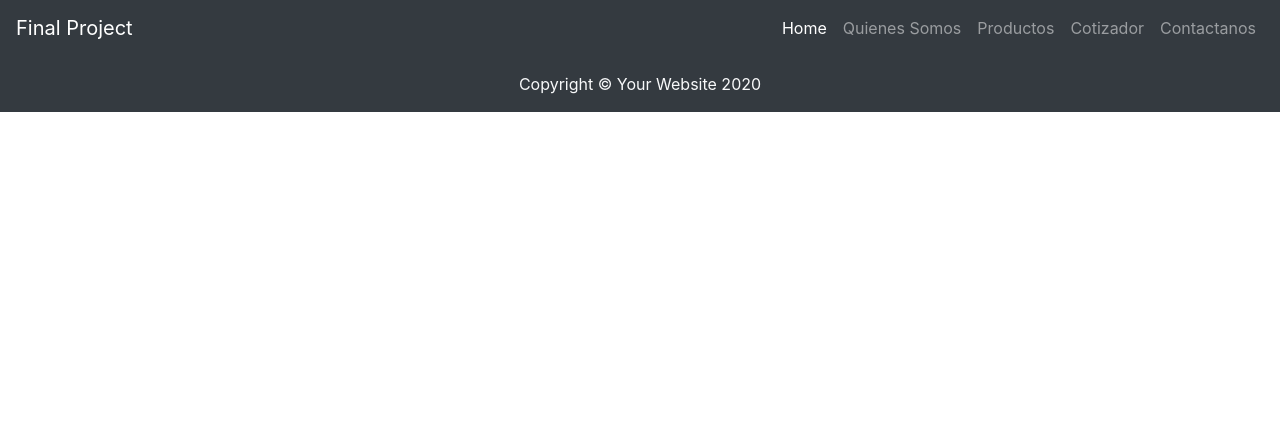
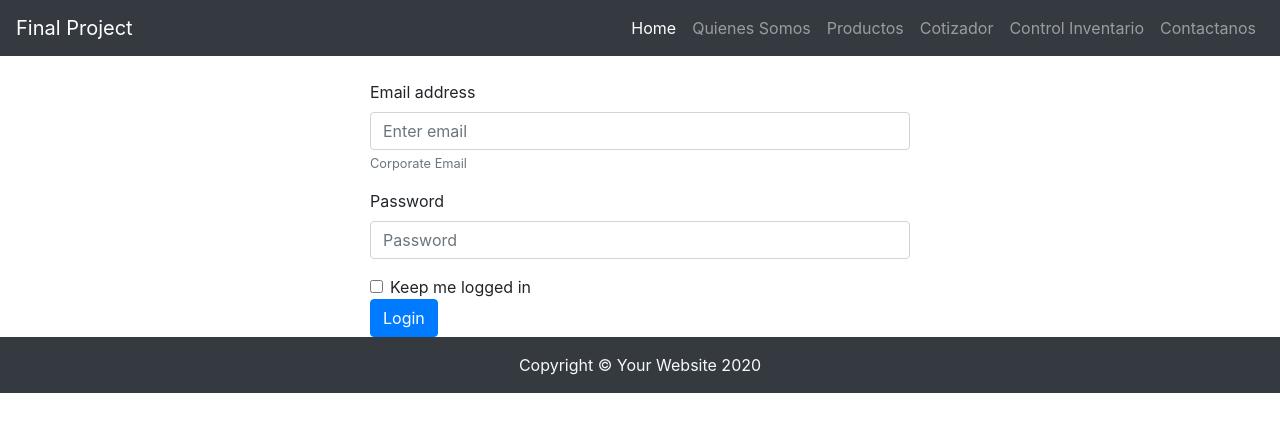
Before and after one commit to andrequera/invenandre, a React (Create React App) app: page /controlinventario in a window 1280 px wide. Shown: the top 432 px of the page. Built offline with nearby package versions, Linux system fonts and the light colour scheme.

Commit message:
Add login

```diff
--- a/src/App.js
+++ b/src/App.js
@@ -8,6 +8,7 @@ import Carousel from './components/Carousel';
 import Cotizante from "./view/cotizante";
 import Footer from './components/Footer';
 import injectContext from "./store/appContext"
+import Control from './view/Control';
 
 
 
@@ -21,7 +22,7 @@ function App() {
         <Switch>
         <Route exact path="/" component={Home} />
           <Route exact path="/rutacotizante" component={Cotizante} />
-
+          <Route exact path="/controlinventario" component={Control} />
         </Switch>
         <Footer />
       </BrowserRouter>
--- a/src/components/Navbar.js
+++ b/src/components/Navbar.js
@@ -23,6 +23,9 @@ const Navbar = () => {
                         <Link className="nav-link" to="/rutacotizante">Cotizador</Link>
                     </li>
                     <li className="nav-item">
+                        <Link className="nav-link" to="/controlinventario">Control Inventario</Link>
+                    </li>
+                    <li className="nav-item">
                         <a className="nav-link" href="#">Contactanos</a>
                     </li>
                 </ul>
--- /dev/null
+++ b/src/view/Control.js
@@ -0,0 +1,33 @@
+import React, { useContext } from 'react'
+import { Context } from "../store/appContext"
+
+const Control = () => {
+    return (
+        <>
+            <div className="container">
+                <div className="row pt-4">
+                    <div className="col-6 offset-3">
+                        <form>
+                            <div class="form-group">
+                                <label for="exampleInputEmail1">Email address</label>
+                                <input type="email" class="form-control" id="exampleInputEmail1" aria-describedby="emailHelp" placeholder="Enter email"></input>
+                                <small id="emailHelp" class="form-text text-muted">Corporate Email</small>
+                            </div>
+                            <div class="form-group">
+                                <label for="exampleInputPassword1">Password</label>
+                                <input type="password" class="form-control" id="exampleInputPassword1" placeholder="Password"></input>
+                            </div>
+                            <div class="form-check">
+                                <input type="checkbox" class="form-check-input" id="exampleCheck1"></input>
+                                <label class="form-check-label" for="exampleCheck1">Keep me logged in</label>
+                            </div>
+                            <button type="submit" class="btn btn-primary">Login</button>
+                        </form>
+                    </div>
+                </div>
+            </div>
+        </>
+    )
+}
+
+export default Control;
```
